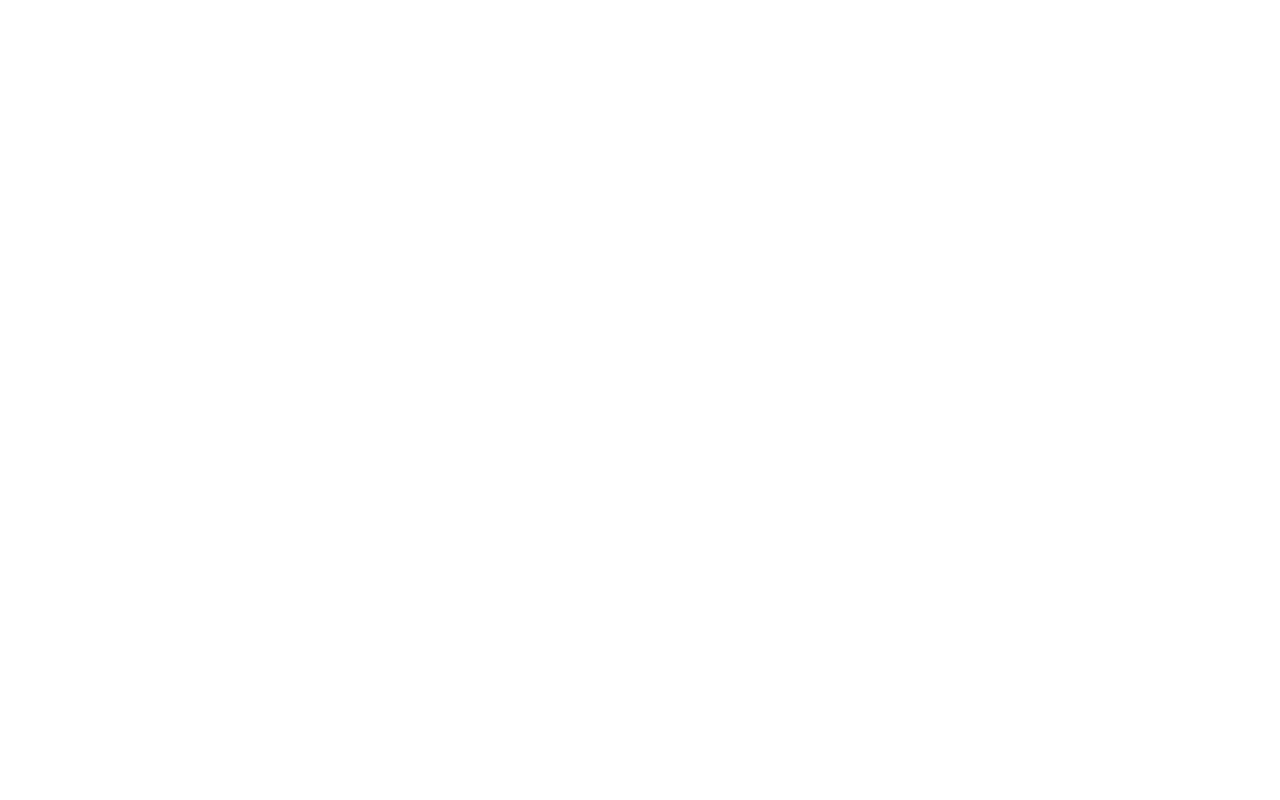
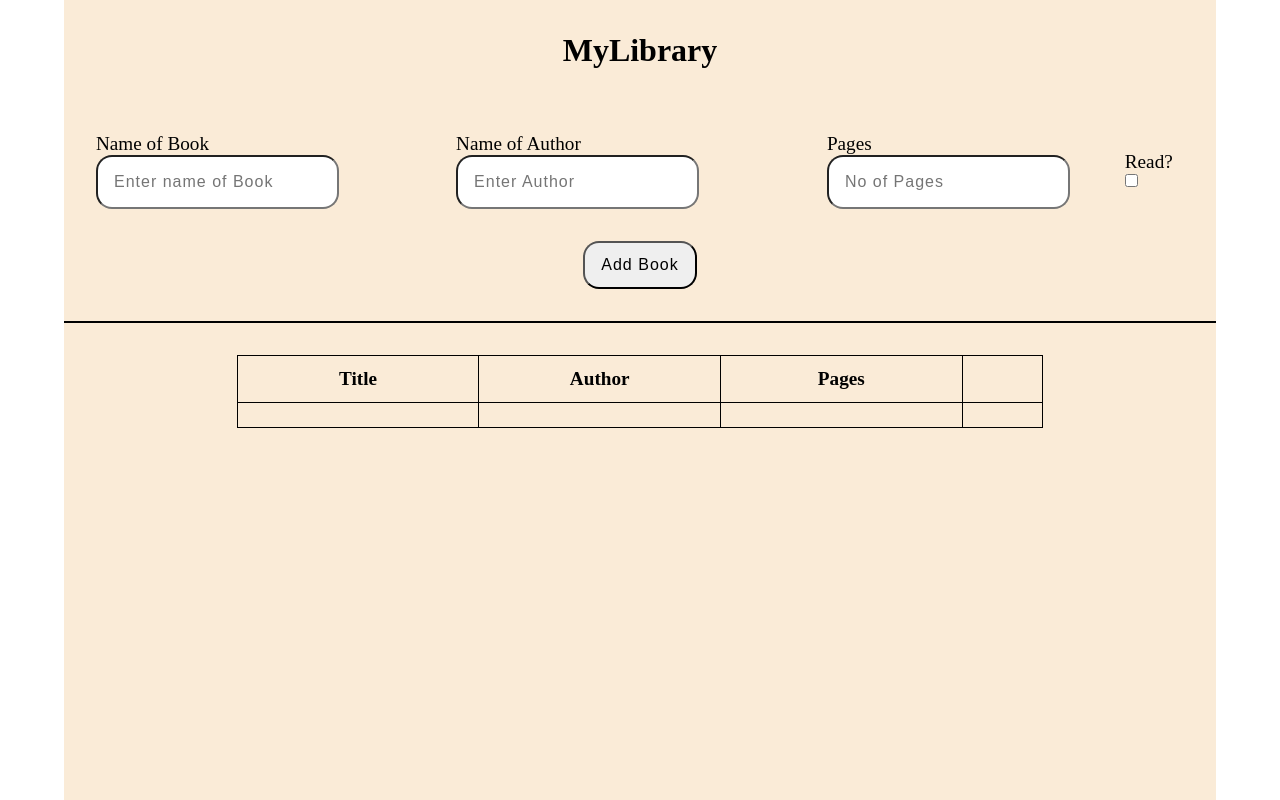
Before and after one commit to RazaNaqsh/Project_Library, a website: page index.html in a window 1280 px wide. Drawn offline with Linux system fonts and the light colour scheme.

Commit message:
Library basic layout done

```diff
--- a/index.html
+++ b/index.html
@@ -11,7 +11,53 @@
 </head>
 
 <body>
+    <div class="mainContainer">
+        <div class="mainHeader">
+            <h1>MyLibrary</h1>
+        </div>
+        <form action="" class="formContainer">
+            <div class="formSection">
+                <div class="form">
+                    <label for="name">Name of Book</label>
+                    <input type="text" placeholder="Enter name of Book" id="name">
+                </div>
+                <div class="form">
+                    <label for="author">Name of Author</label>
+                    <input type="text" placeholder="Enter Author" id="author">
+                </div>
+                <div class="form">
+                    <label for="pages">Pages</label>
+                    <input type="number" name="" id="pages" placeholder="No of Pages">
+                </div>
+                <div class="form">
+                    <label for="status">Read?</label>
+                    <input type="checkbox" name="" id="status">
+                </div>
+            </div>
+            <input type="submit" value="Add Book" class="addBook">
+        </form>
 
+        <div class="showCase">
+            <table>
+                <thead>
+                    <tr>
+                        <th>Title</th>
+                        <th>Author</th>
+                        <th>Pages</th>
+                        <th></th>
+                    </tr>
+                </thead>
+                <tbody>
+                    <tr>
+                        <td></td>
+                        <td></td>
+                        <td></td>
+                        <td></td>
+                    </tr>
+                </tbody>
+            </table>
+        </div>
+    </div>
 </body>
 
 </html>
--- a/script.js
+++ b/script.js
@@ -5,5 +5,24 @@
 	this.pages = pages;
 	this.status = status;
 }
+// Book.prototype.info = function () {
+// 	return `${this.name} `
+// }
+function addBookToLibrary() {
+	// const bookName = prompt("Enter bookName");
+	// const bookPages = parseInt(prompt("enter pages"));
+	// const bookStatus = prompt("Read or UnRead?");
+	// const book = new Book(bookName, bookPages, bookStatus);
+	const book = new Book("The Hobbit", 250, "yes");
+	const book2 = new Book("The bobby", 250, "yes");
+	// console.log(book);
+	Library.push(book);
+	Library.push(book2);
+}
+addBookToLibrary();
+function showCase() {
+	// console.log(Library);
+	Library.forEach((book) => console.table(book));
+}
 
-function addBookToLibrary() {}
+showCase();
--- a/style.css
+++ b/style.css
@@ -0,0 +1,72 @@
+* {
+	margin: 0;
+	padding: 0;
+	box-sizing: border-box;
+}
+.mainContainer {
+	width: max(60rem, 90%);
+	height: 100vh;
+	background-color: antiquewhite;
+	margin: auto;
+	display: flex;
+	flex-direction: column;
+	align-items: center;
+}
+.mainHeader {
+	display: flex;
+	flex-direction: column;
+	align-items: center;
+	margin: 2rem;
+}
+.formContainer {
+	display: flex;
+	flex-direction: column;
+	align-items: center;
+	gap: 2rem;
+	padding: 2rem;
+	border-bottom: 2px solid;
+}
+.formSection {
+	display: flex;
+	align-items: center;
+	gap: 2rem;
+}
+
+input {
+	padding: 1rem;
+	border-radius: 1rem;
+	font-size: 1rem;
+	letter-spacing: 1px;
+}
+
+label {
+	font-size: 1.2rem;
+}
+.addBook {
+	justify-self: center;
+	padding: 0.8rem 1rem;
+	border-radius: 1rem;
+}
+.showCase {
+	margin-top: 2rem;
+	display: flex;
+	justify-content: center;
+	width: 70%;
+}
+table {
+	border-collapse: collapse;
+	width: 100%;
+}
+th,
+td,
+tr {
+	border: 1px solid;
+	padding-top: 12px;
+	padding-bottom: 12px;
+	text-align: center;
+	font-size: 1.2rem;
+}
+
+td {
+	width: 30%;
+}
```
